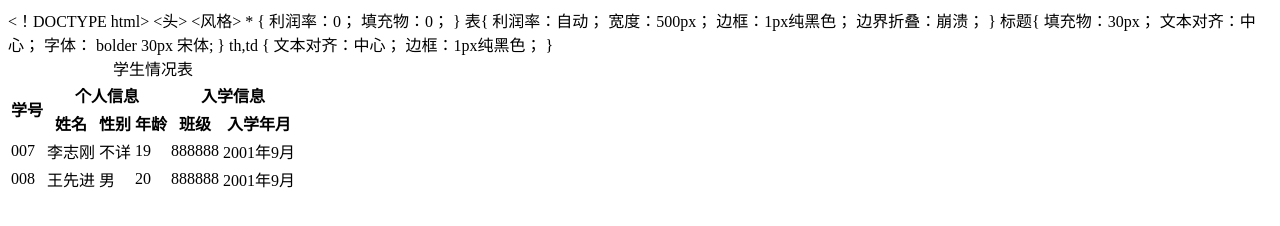
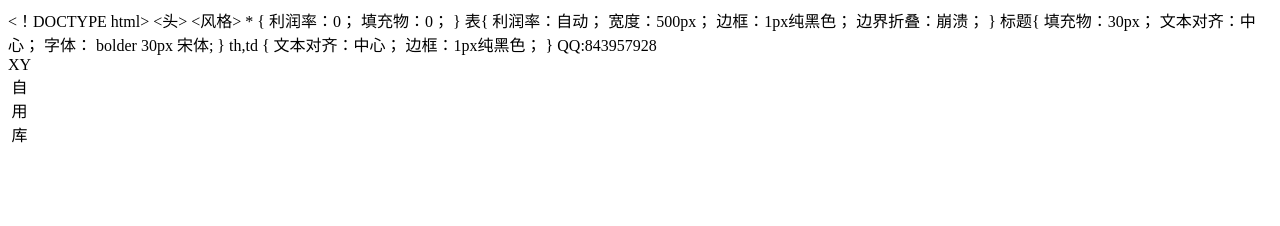
Before and after one commit to xiuyaoxu/xiuyaoxu.github.io, a plain HTML site: page home.html in a window 1280 px wide. Drawn offline with Linux system fonts and the light colour scheme.

Commit message:
Update home.html

```diff
--- a/home.html
+++ b/home.html
@@ -2,7 +2,7 @@
 <html>
 <头>
     <meta charset=utf-8>
-    <title>合并单元示例</title>
+    <title>XY自用库</title>
     <风格>
         * {
     利润率：0；
@@ -27,34 +27,18 @@ th,td {
 </head>
 <body>
     <table>
-        <caption>学生情况表</caption>
+        <caption>XY自用库</caption>
         <tr>
-            <th rowspan=2>学号</th>
-            <th colspan=3>个人信息</th>
-            <th colspan=2>入学信息</th>
+QQ:843957928
         </tr>
         <tr>
-            <th>姓名</th>
-            <th>性别</th>
-            <th>年龄</th>
-            <th>班级</th>
-            <th>入学年月</th>
+
         </tr>
         <tr>
-            <td>007</td>
-            <td>李志刚</td>
-            <td>不详</td>
-            <td>19</td>
-            <td>888888</td>
-            <td>2001年9月</td>
+
         </tr>
         <tr>
-            <td>008</td>
-            <td>王先进</td>
-            <td>男</td>
-            <td>20</td>
-            <td>888888</td>
-            <td>2001年9月</td>
+
         </tr>
     </table>
 </body>
```
